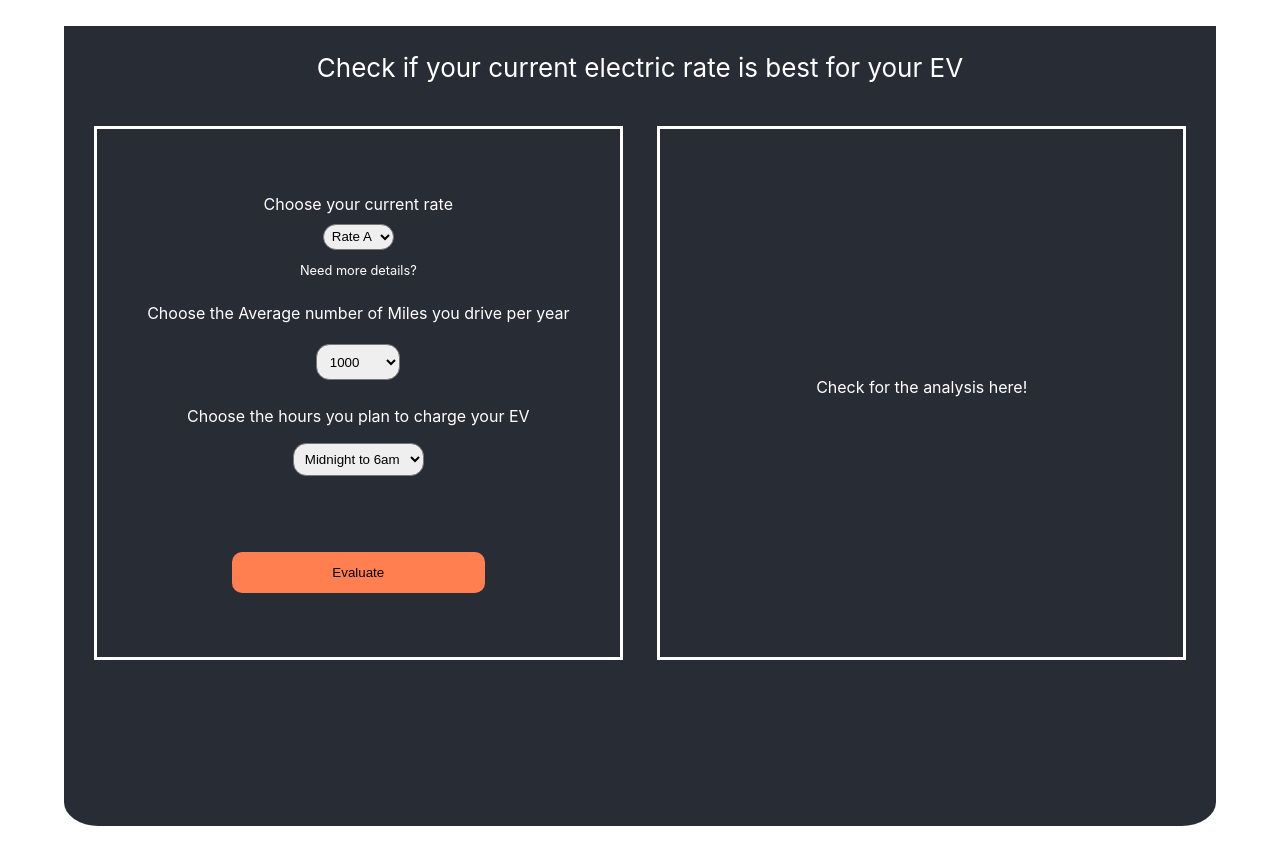
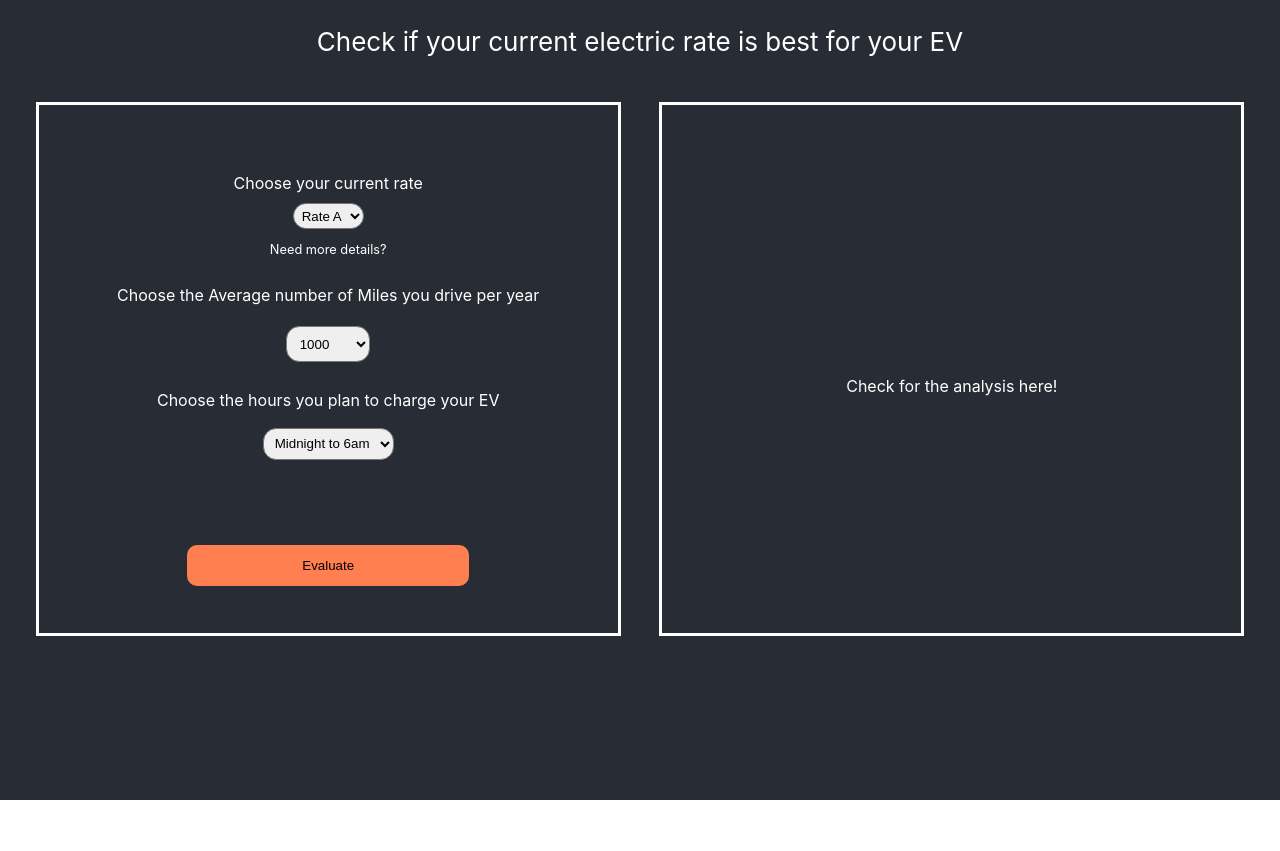
Before and after one commit to snehadr23/react-charging-ev-cost, a React (Create React App) app: page / in a window 1280 px wide. After the commit the page ends 800 px from the top, so only its background shows below. Built offline with nearby package versions, Linux system fonts and the light colour scheme.

Commit message:
CSS tweaks

```diff
--- a/src/App.css
+++ b/src/App.css
@@ -3,9 +3,6 @@
   background-color: #282c34;
   min-height: 100vh;
   color: white;
-  width: 90%;
-  margin: 2% auto;
-  border-radius: 3%;
 }
 
 .App-header {
```
